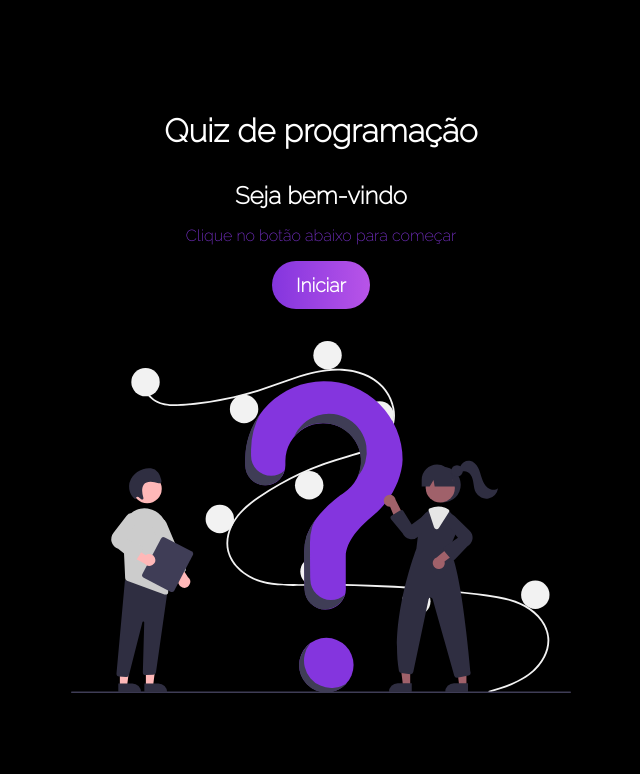
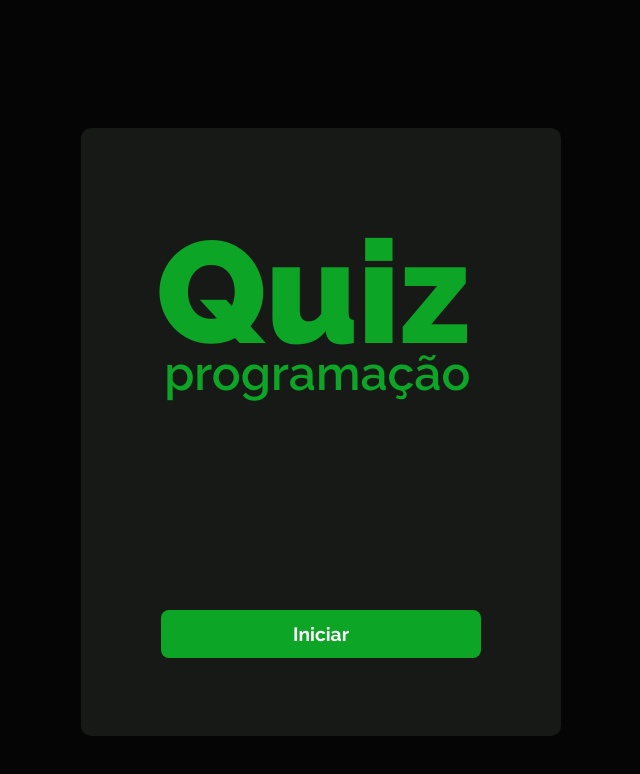
Before and after one commit to FAFAzin/Quizz, a React (Vite) app in the folder quizz/: page / in a window 1280 px wide. Shown: the top 774 px of the page, without its empty margins (319-959 px from the left). Built offline with nearby package versions, Linux system fonts and the light colour scheme.

Commit message:
finalizando projeto mvp

```diff
--- a/quizz/index.html
+++ b/quizz/index.html
@@ -5,8 +5,7 @@
   <!-- Google fonts -->
   <link rel="preconnect" href="https://fonts.googleapis.com">
   <link rel="preconnect" href="https://fonts.gstatic.com" crossorigin>
-  <link href="https://fonts.googleapis.com/css2?family=Raleway:ital,wght@0,100;0,200;1,100&display=swap"
-    rel="stylesheet">
+  <link href="https://fonts.googleapis.com/css2?family=Raleway:ital,wght@0,100;0,200;0,300;0,400;0,500;0,600;0,700;0,800;0,900;1,100;1,200;1,300;1,400;1,500;1,600;1,700;1,800;1,900&display=swap" rel="stylesheet">
   <meta charset="UTF-8" />
   <link rel="icon" type="image/svg+xml" href="/vite.svg" />
   <meta name="viewport" content="width=device-width, initial-scale=1.0" />
--- a/quizz/src/App.jsx
+++ b/quizz/src/App.jsx
@@ -20,7 +20,7 @@ function App() {
 
   return (
     <div className="App">
-      <h1>Quiz de programação</h1>
+
       {quizState.gameStage === 'Start' && <Welcome />}
       {quizState.gameStage === 'Playing' && <Question />}
       {quizState.gameStage === 'End' && <GameOver />}
--- a/quizz/src/components/GameOver.css
+++ b/quizz/src/components/GameOver.css
@@ -1,19 +1,42 @@
 #gameover {
     text-align: center;
-    max-width: 500px;
+    max-width: 30rem;
     display: flex;
     flex-direction: column;
+    margin-top: 8rem;
+    background-color: 	#1e1e1e;
+    border-radius: 10px;
 }
- #gameover h2,
- #gameover p {
+ #gameover h2 {
+    font-size: 4rem;
+    font-weight: 900;
+    margin-bottom: 2rem;
+    color:#6a6767;
+    padding: 1rem;
+
+ }
+ .pontos {
+    width: 29rem;
+    padding-top: 2rem;
+    padding-bottom: 2rem;
+    margin-left: 0.5rem;
+    border-radius: 5px;
+}
+.pontos p {
+    color: #0da526;
+    font-weight: 700;
     margin-bottom: 1rem;
- }
+    font-size: 1rem;
 
-#gameover p {
-    color: #8435de;
+    padding-top: -1rem;
+    padding-bottom: 3rem;
+    font-size: 2rem;
 }
 
-#gameover img {
-    margin: 2rem;
-    height: 200px;
+#butao {
+    margin-left: 0rem;
+    margin-top: 2rem;
+    margin-bottom: 1rem;
+    margin-right: 1rem;
+    width: 20rem;
 }
--- a/quizz/src/components/GameOver.jsx
+++ b/quizz/src/components/GameOver.jsx
@@ -9,13 +9,16 @@ const GameOver = () => {
     const [quizState, dispatch] = useContext(QuizContext);
 
     return (
+
         <div id="gameover">
             <h2>Fim de Jogo</h2>
-            <p>Pontuação: {quizState.score}</p>
-            <p>Você acertou {quizState.score} de {quizState.questions.length} perguntas</p>
-            <img src={Welldone} alt="Fim do Quiz" />
-            <button onClick={() => dispatch({type: 'NEW_GAME'})}>Reiniciar Quiz</button>
+            <div className="pontos">
+                <p>Pontuação: {quizState.score}</p>
+                <button id="butao" onClick={() => dispatch({ type: 'NEW_GAME' })}>Reiniciar</button>
+            </div>
         </div>
+
+
     )
 }
 
--- a/quizz/src/components/Options.css
+++ b/quizz/src/components/Options.css
@@ -1,5 +1,5 @@
 .option {
-    background-color: #3c0e70;
+    background-color: 	#6a6767;
     border-radius: .5rem;
     padding: 1rem;
     margin-bottom: 1rem;
@@ -17,10 +17,11 @@
 }
 
 .correct {
-    background-color: #0bfc03;
+    background-color:#00ff00;
+    color: black;
 }
 
 .wrong {
-    background-color: #3c0e70;
+    background-color: #383838;
     opacity: 0.4;
 }
--- a/quizz/src/components/Question.css
+++ b/quizz/src/components/Question.css
@@ -1,18 +1,21 @@
 #question{
     text-align: center;
-    max-width: 500px;
-    background-color: #8435de;
+    min-width: 30rem;
+    max-width: 100%;
+    background-color: #171917;
     border-radius: 1rem;
     padding: 2rem;
+    margin-top: 5rem;
 }
  #question h2 {
     margin-bottom: 2rem;
  }
 
 #question p {
-    margin-bottom: 1rem;
+    margin-bottom: 2rem;
+    color: 	#fff;
+    font-weight: 600;
 }
-
-#question img {
-    margin-top: 2rem;
-}
+ button {
+    margin-top: 5rem;
+ }
--- a/quizz/src/components/Welcome.css
+++ b/quizz/src/components/Welcome.css
@@ -1,16 +1,39 @@
 #Welcome {
+    margin-top: 1rem;
     text-align: center;
-    max-width: 500px;
+    min-width: 30rem;
+    max-width: 100%;
+    height: 38rem ;
+    background-color: #171917;
+    border-radius: 10px;
 }
- #Welcome h2,
- #Welcome p {
-    margin-bottom: 1rem;
- }
+.titulo {
+    margin-top: 5rem;
+    margin-bottom: 1px;
+    margin-left: 2.7rem;
+    max-width: 8rem;
 
-#Welcome p {
-    color: #8435de;
+
+}
+.titulo h1 {
+    font-size: 9rem;
+    font-weight: 900;
+    margin-left: 2rem;
+    color: 	#0da526;
+}
+.titulo h3 {
+    font-size: 3rem;
+    font-weight: 600;
+    margin-left: 2.5rem;
+    margin-top: -4rem;
+    color: 	#0da526;
+
+
 }
 
-#Welcome img {
-    margin-top: 2rem;
+
+#btn {
+    width: 20rem;
+    margin-top: 13rem;
+
 }
--- a/quizz/src/components/Welcome.jsx
+++ b/quizz/src/components/Welcome.jsx
@@ -11,10 +11,12 @@ const Welcome = () => {
     const [quizState, dispatch] = useContext(QuizContext);
     return (
         <div id='Welcome'>
-            <h2>Seja bem-vindo</h2>
-            <p>Clique no botão abaixo para começar</p>
-            <button onClick={() => dispatch({type:'CHANGE_STATE'})}>Iniciar</button>
-            <img src={Quiz} alt="Inicio do Quiz" />
+            <div className="titulo">
+                <h1>Quiz</h1>
+                <h3>programação</h3>
+            </div>
+            <button id='btn' onClick={() => dispatch({ type: 'CHANGE_STATE' })}>Iniciar</button>
+
         </div>
     )
 }
--- a/quizz/src/index.css
+++ b/quizz/src/index.css
@@ -9,11 +9,11 @@ body,
 html {
   min-height: 100vh;
   height: 100%;
-  background-color: #000;
+  background-color:#050505;
 }
 
 img {
-  max-width: 100%;
+  max-width: 50%;
 }
 
 button {
@@ -21,18 +21,12 @@ button {
   font-size: 1.2rem;
   cursor: pointer;
   padding: .8rem 1.5rem;
-  background: linear-gradient(
-    90deg,
-    rgba(132, 53, 222, 1)0%,
-    rgba(184, 84, 232, 1) 100%);
-    border-radius: 3rem;
-    border: none;
+  background-color:#0da526 ;
+  border-radius: 0.5rem;
+  border: none;
 }
 
 button:hover{
-  background: linear-gradient(
-    90deg,
-    rgba(184, 84, 232, 1)0%,
-    rgba(132, 53, 222, 1)100%);
-    transition: 10s;
-}
+    transition: .8s;
+    background-color:	#00ff00;
+  }
```
